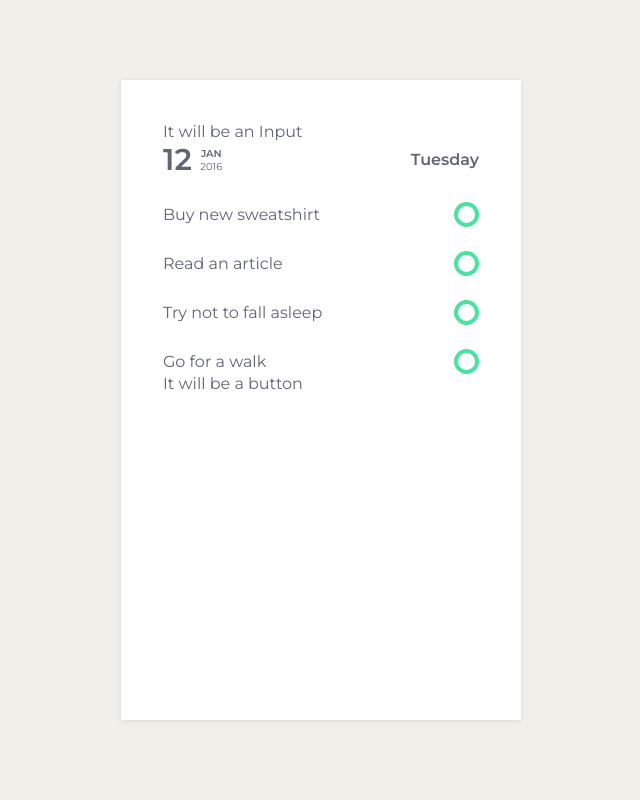
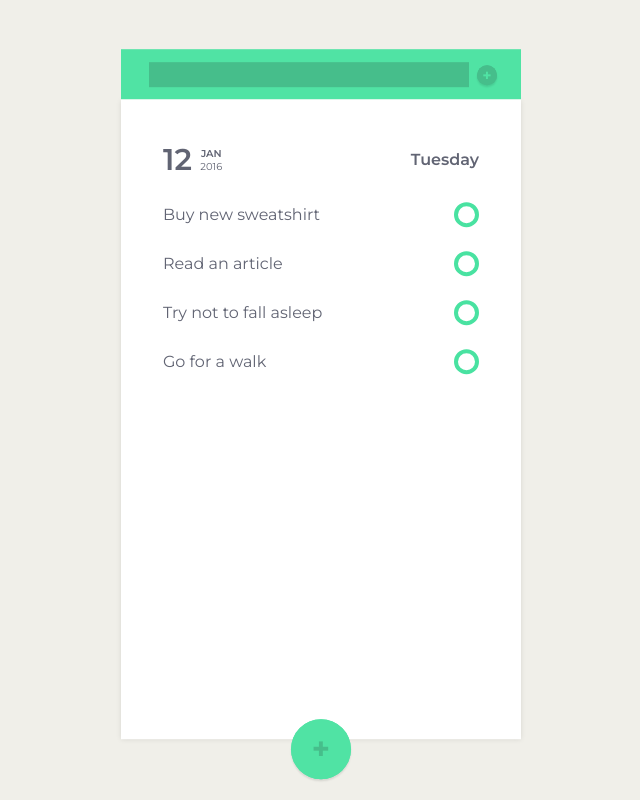
Before and after one commit to devshum/todo-react-app, a React (Create React App) app: page / in a window 1280 px wide. Shown: the whole page, without its empty margins (319-959 px from the left). Built offline with nearby package versions, Linux system fonts and the light colour scheme.

Commit message:
added reusable buttons

```diff
--- a/src/components/Container/Button/Button.js
+++ b/src/components/Container/Button/Button.js
@@ -1,6 +1,6 @@
 import React from 'react';
 import styles from './Button.module.css';
 
-const Button = () => <div> It will be a button </div>
+const Button = () => <button className={styles.button}><span>&#10010;</span></button>
 
 export default Button;
--- a/src/components/Container/Button/Button.module.css
+++ b/src/components/Container/Button/Button.module.css
@@ -0,0 +1,35 @@
+.button {
+    box-shadow: 0 .2rem .2rem rgba(0, 0, 0, 0.1);
+    transform: translateX(-50%);
+    border-radius: 50%;
+    cursor: pointer;
+    outline: none;
+    border: none;
+}
+
+.button:hover::after {
+    transform: scale(1.5);
+    opacity: 0;
+}
+
+.button::after {
+    background-color: inherit;
+    border-radius: inherit;
+    transition: all .5s;
+    position: absolute;
+    display: block;
+    height: 100%;
+    content: '';
+    width: 100%;
+    z-index: -1;
+    left: 0;
+    top: 0;
+}
+
+.button:hover span { color: #fff; }
+
+.button span {
+    display: inline-block;
+    transition: all .3s;
+    position: absolute;
+}
--- a/src/components/Container/Container.js
+++ b/src/components/Container/Container.js
@@ -9,7 +9,9 @@ const Container = () => <div className={styles.container}>
                             <Input />
                             <Heading />
                             <TodosContainer />
-                            <Button />
+                            <div className={styles.button}>
+                                <Button />
+                            </div>
                         </div>
 
 export default Container;
--- a/src/components/Container/Container.module.css
+++ b/src/components/Container/Container.module.css
@@ -1,6 +1,6 @@
 .container {
     box-shadow: 0 .1rem .5rem rgba(0, 0, 0, 0.1);
-    transform: translate(-50%, -50%);
+    transform: translate(-50%, -47%);
     background-color: #fff;
     position: absolute;
     min-height: 80vh;
@@ -9,3 +9,18 @@
     left: 50%;
     top: 50%;
 }
+
+.button button {
+    background-color: #50e3a4;
+    position: absolute;
+    bottom: -6.2%;
+    height: 6rem;
+    width: 6rem;
+    left: 50%;
+}
+
+.button button span {
+    transform: translate(-50%, -50%);
+    color:  #46be8b;
+    font-size: 2rem;
+}
--- a/src/components/Container/Input/Input.js
+++ b/src/components/Container/Input/Input.js
@@ -1,6 +1,12 @@
 import React from 'react';
+import Button from '../Button/Button';
 import styles from './Input.module.css';
 
-const Input = () => <div> It will be an Input </div>
+const Input = () => <div className={styles.inputContainer}>
+                        <input type="text"/>
+                        <div className={styles.button}>
+                            <Button />
+                        </div>
+                    </div>
 
 export default Input;
--- a/src/components/Container/Input/Input.module.css
+++ b/src/components/Container/Input/Input.module.css
@@ -0,0 +1,43 @@
+.inputContainer {
+    display: flex;
+    justify-content: center;
+    align-items: center;
+
+    background-color: #50e3a4;
+    position: absolute;
+    height: 5rem;
+    width: 100%;
+    top: -5rem;
+    left: 0;
+}
+
+.inputContainer input {
+    border-bottom: solid .2rem #47a37b;
+    background-color: #46be8b;
+    padding: .5rem 1rem;
+    height: 2.5rem;
+    color: #fff;
+    width: 80%;
+    border: 0;
+}
+
+.button {
+    position: relative;
+    height: 2.5rem;
+    width: 2.5rem;
+}
+
+.button button {
+    background-color: #46be8b;
+    position: absolute;
+    left: 1.8rem;
+    height: 2rem;
+    width: 2rem;
+    top: .3rem;
+}
+
+.button button span {
+    transform: translate(-45%, -50%);
+    color: #50e3a4;
+    font-size: 1rem;
+}
```
